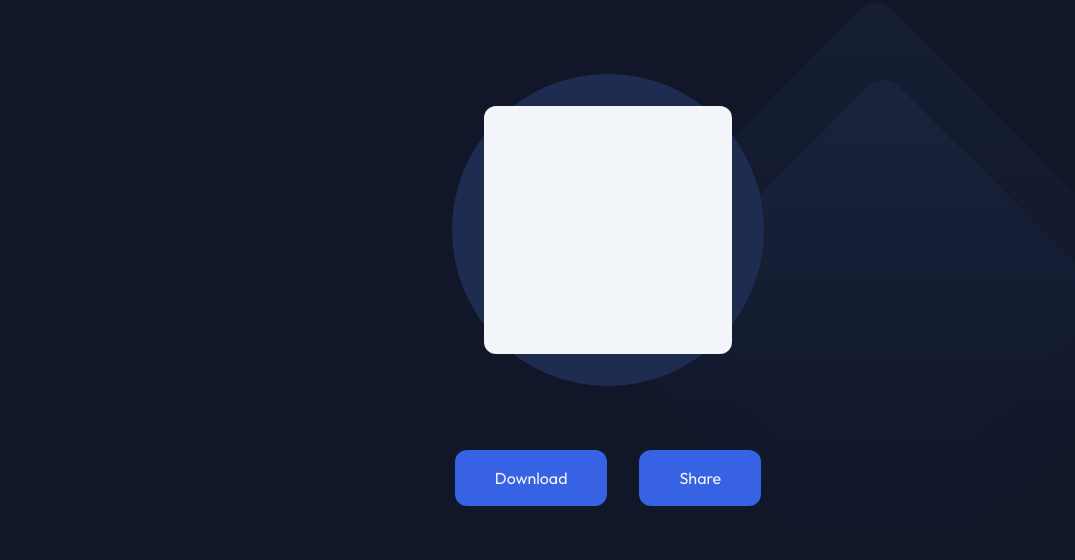
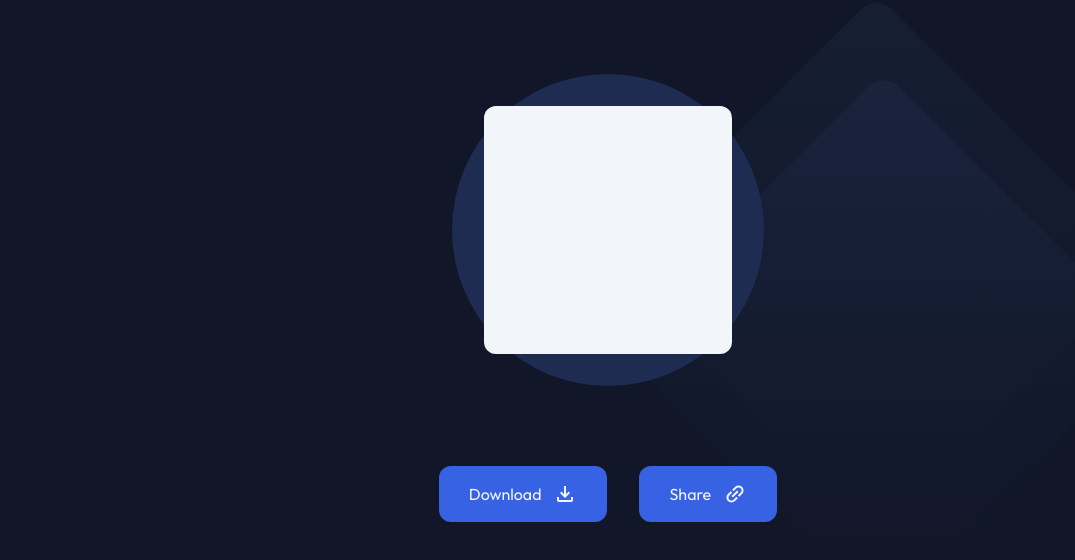
Before and after one commit to h-yoshikawa44/ch-qr-code-generator, a website built with Vite: page src/qr.html in a window 1280 px wide. Shown: the part 86-646 px from the top of the page, without its empty margins (32-1107 px from the left). Built offline with nearby package versions, Linux system fonts and the light colour scheme.

Commit message:
feat: QRコード生成ページのボタンアイコン追加(#3)

```diff
--- a/src/css/qr.css
+++ b/src/css/qr.css
@@ -49,10 +49,29 @@
 
 .qr-actions {
   display: flex;
-  column-gap: 32px;
+  column-gap: 16px;
   margin-top: 64px;
 }
 
 .qr-actions__button {
-  padding: 16px 40px;
+  display: inline-flex;
+  column-gap: 12px;
+  align-items: center;
+  padding: 16px 30px;
 }
+
+.qr-actions__button-icon {
+  width: 24px;
+  height: 24px;
+}
+
+.qr-actions__button-link-icon {
+  transform: rotate(135deg);
+}
+
+@media (width > 640px) {
+  .qr-actions {
+    column-gap: 32px;
+    padding: 16px 40px;
+  }
+}
--- a/src/qr.html
+++ b/src/qr.html
@@ -39,8 +39,26 @@
           <div class="qr-preview__base"></div>
         </div>
         <div class="qr-actions">
-          <button class="button qr-actions__button">Download</button>
-          <button class="button qr-actions__button">Share</button>
+          <button class="button qr-actions__button">
+            <span>Download</span>
+            <img
+              class="qr-actions__button-icon"
+              src="/images/download.svg"
+              alt="Download"
+              width="24"
+              height="24"
+            />
+          </button>
+          <button class="button qr-actions__button">
+            <span>Share</span>
+            <img
+              class="qr-actions__button-icon qr-actions__button-link-icon"
+              src="/images/share.svg"
+              alt="Share"
+              width="24"
+              height="24"
+            />
+          </button>
         </div>
       </div>
     </main>
```
Also changed, not shown: src/images/download.svg (added), src/images/share.svg (added).
